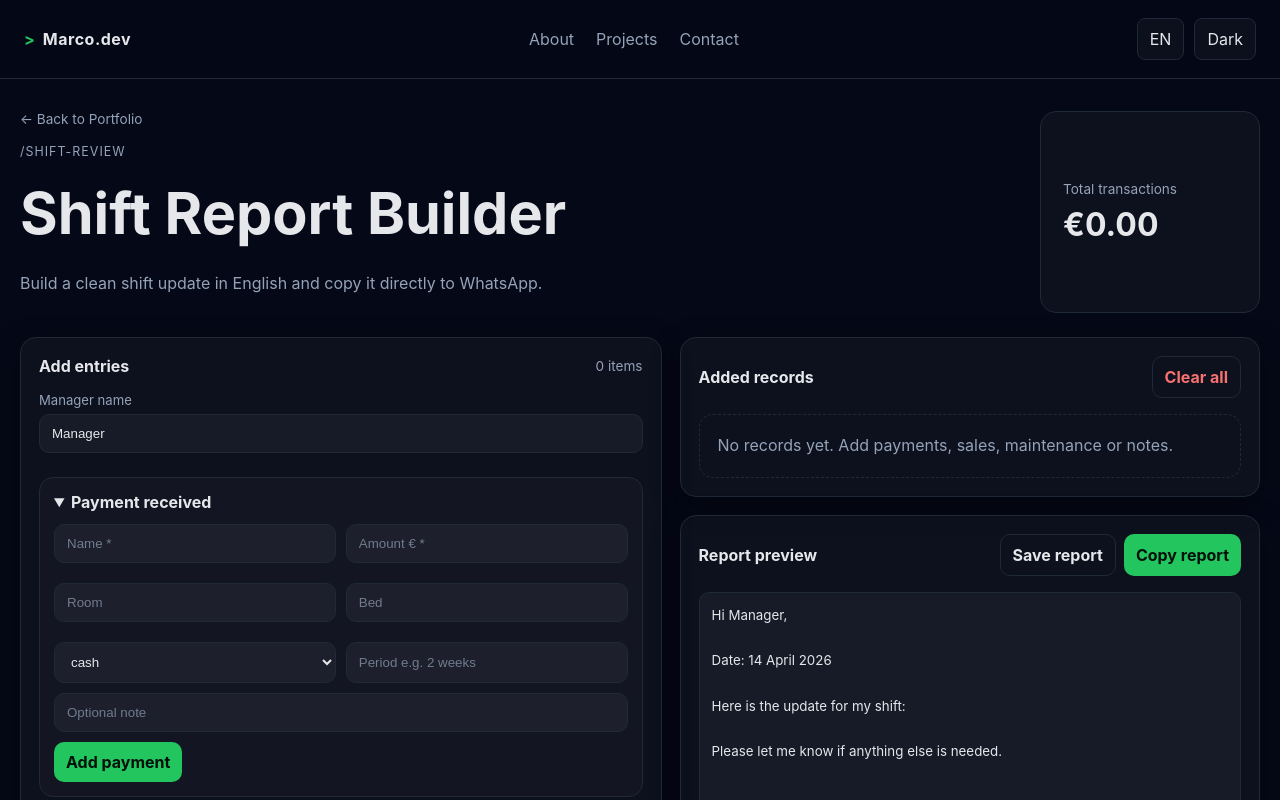
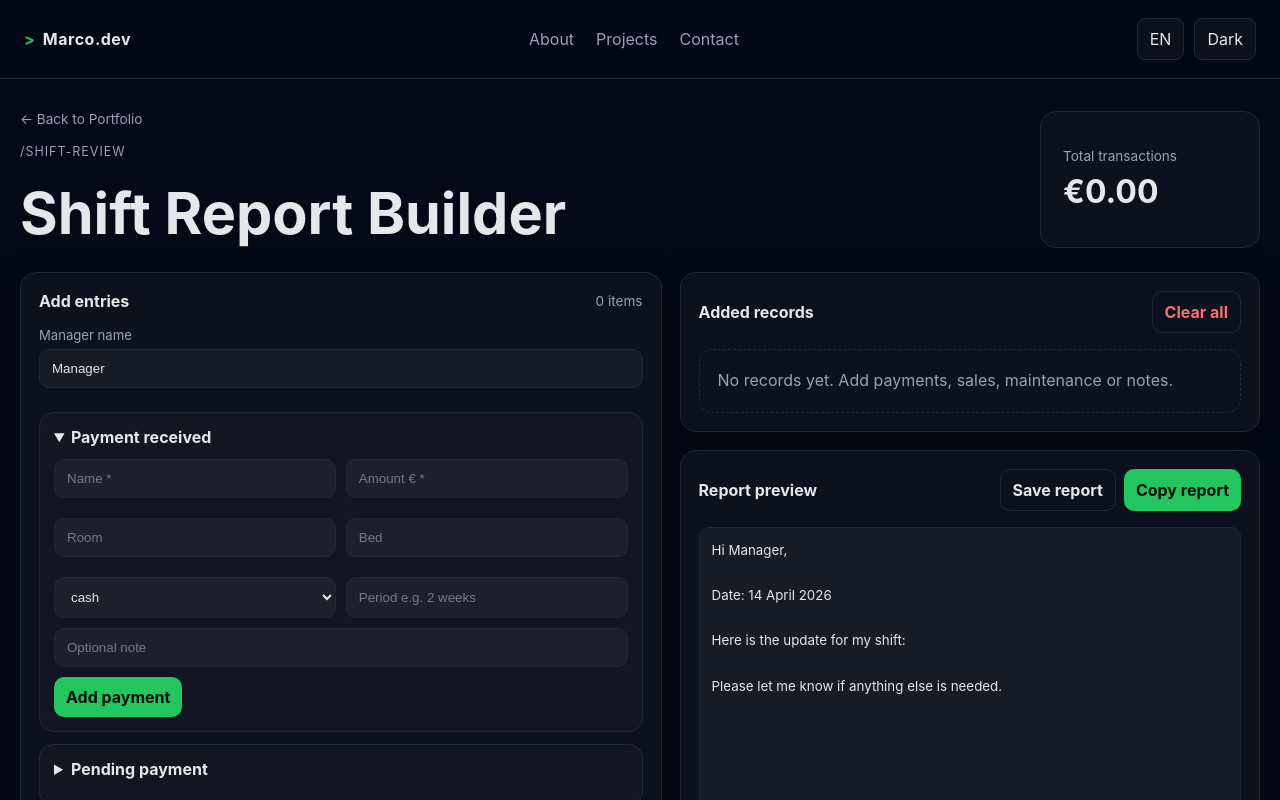
Before and after one commit to MarcoAMtz99/portafolio_vue, a Vue app: page /shift-report in a window 1280 px wide. Shown: the top 800 px of the page. Built offline with nearby package versions, Linux system fonts and the light colour scheme.

Commit message:
Mejora en reportes

```diff
--- a/src/views/ShiftReportBuilder.vue
+++ b/src/views/ShiftReportBuilder.vue
@@ -491,9 +491,7 @@ onMounted(() => {
         <p class="eyebrow">/shift-review</p>
         <h1>Shift Report Builder</h1>
 
-        <p>
-          Build a clean shift update in English and copy it directly to WhatsApp.
-        </p>
+
       </div>
 
       <div class="hero-card">
```
